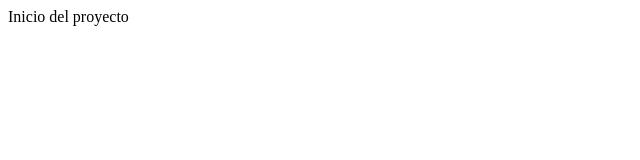
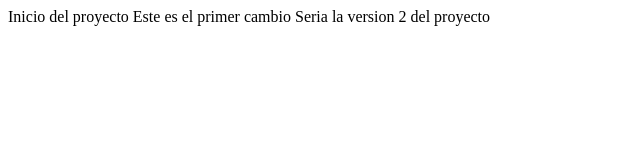
Before and after one commit to susanacalvo/practica, a plain HTML site: page index.html in a window 1280 px wide. Shown: the whole page, without its empty margins (0-640 px from the left). Drawn offline with Linux system fonts and the light colour scheme.

Commit message:
Version 2

```diff
--- a/index.html
+++ b/index.html
@@ -6,5 +6,8 @@
 </head>
 <body>
 	Inicio del proyecto
+
+	Este es el primer cambio
+	Seria la version 2 del proyecto
 </body>
 </html>
```
